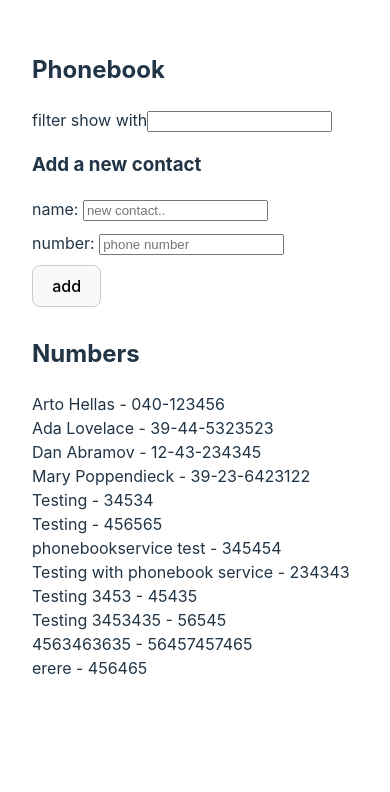
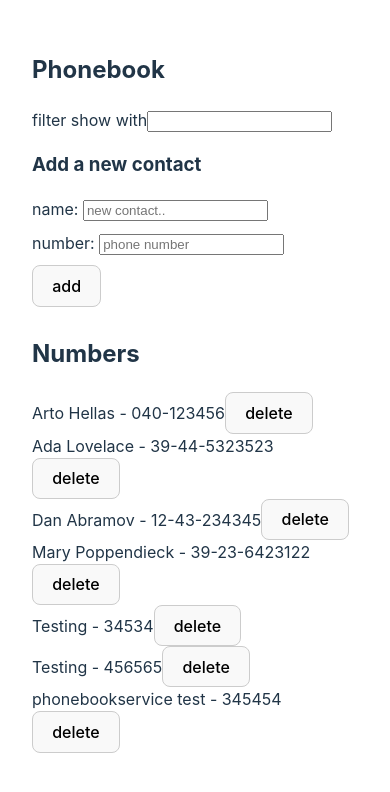
Before and after one commit to laminbarrow/fullstackopen, a React (Vite) app in the folder part2/2-phonebook/: page / in a window 390 px wide. Shown: the top 792 px of the page. Built offline with nearby package versions, Linux system fonts and the light colour scheme; data requests are answered from the project's data file.

Commit message:
Feat: 2.14: The Phonebook step9 (can delete contacts)

```diff
--- a/part2/2-phonebook/db.json
+++ b/part2/2-phonebook/db.json
@@ -34,31 +34,6 @@
       "name": "phonebookservice test",
       "number": "345454",
       "id": 7
-    },
-    {
-      "name": "Testing with phonebook service",
-      "number": "234343",
-      "id": 8
-    },
-    {
-      "name": "Testing 3453",
-      "number": "45435",
-      "id": 9
-    },
-    {
-      "name": "Testing 3453435",
-      "number": "56545",
-      "id": 10
-    },
-    {
-      "name": "4563463635",
-      "number": "56457457465",
-      "id": 11
-    },
-    {
-      "name": "erere",
-      "number": "456465",
-      "id": 12
     }
   ]
 }
--- a/part2/2-phonebook/src/App.jsx
+++ b/part2/2-phonebook/src/App.jsx
@@ -1,45 +1,72 @@
-import { useState } from 'react'
-import './App.css'
-import SearchFilter from './components/SearchFilter'
-import AddContactForm from './components/AddContactForm'
-import Contacts from './components/Contacts'
-import { useEffect } from 'react';
-import phonebookservice from './services/phonebookservice'
+import { useState } from "react";
+import "./App.css";
+import SearchFilter from "./components/SearchFilter";
+import AddContactForm from "./components/AddContactForm";
+import Contact from "./components/Contact";
+import { useEffect } from "react";
+import phonebookservice from "./services/phonebookservice";
+
 function App() {
-  const [contacts, setContacts] = useState([])
-  const [searchQuery, setSearchQuery] = useState('')
+  const [contacts, setContacts] = useState([]);
+  const [searchQuery, setSearchQuery] = useState("");
 
   useEffect(() => {
-    phonebookservice
-      .getAll()
-      .then(response => {
-        setContacts(response)
-      })
-  },[])
+    phonebookservice.getAll().then((response) => {
+      setContacts(response);
+    });
+  }, []);
 
-  const queriedContacts = searchQuery.length ? contacts.filter((contact) => {
-      return contact.name
-          .toLowerCase()
-          .includes(searchQuery.toLowerCase())
-
-  }) : contacts
+  const queriedContacts = searchQuery.length
+    ? contacts.filter((contact) => {
+      return contact.name.toLowerCase().includes(searchQuery.toLowerCase());
+    })
+    : contacts;
 
   const handleSearchQuery = (event) => {
-    setSearchQuery(event.target.value)
+    setSearchQuery(event.target.value);
+  };
+
+  /**
+   * handleDeleteContact
+   * delete contact handler
+   * @param {*} contact
+   */
+  const handleDeleteContact = (contact) => {
+    if (window.confirm(`Delete ${contact.name} ?`)) {
+      const contactID = contact.id
+      phonebookservice
+        .remove(contact.id)
+        .then((response) => {
+          // update contacts
+          setContacts(contacts.filter(contact => contact.id !== contactID))
+      });
+    }
+
   }
 
   return (
     <div>
-        <h2>Phonebook</h2>
-        <SearchFilter searchQuery={searchQuery} handleSearchQuery={handleSearchQuery} />
+      <h2>Phonebook</h2>
+      <SearchFilter
+        searchQuery={searchQuery}
+        handleSearchQuery={handleSearchQuery}
+      />
 
-        <h3>Add a new contact </h3>
-        <AddContactForm contacts={contacts} setContacts={setContacts} />
+      <h3>Add a new contact </h3>
+      <AddContactForm contacts={contacts} setContacts={setContacts} />
 
-        <h2>Numbers</h2>
-        <Contacts queriedContacts={queriedContacts} />
+      <h2>Numbers</h2>
+      {queriedContacts.map(contact => (
+        <Contact
+          key={contact.name}
+          contact={contact}
+          handleDeleteContact={() => handleDeleteContact(contact)}
+        />
+      ))
+      }
+
     </div>
-  )
+  );
 }
 
-export default App
+export default App;
--- /dev/null
+++ b/part2/2-phonebook/src/components/Contact.jsx
@@ -0,0 +1,8 @@
+export default function Contact({contact, handleDeleteContact}){
+   return(
+        <div>
+            {contact.name} - {contact.number}
+            <button type="button" onClick={handleDeleteContact}>delete</button>
+        </div>
+    )
+}
--- a/part2/2-phonebook/src/components/Contacts.jsx
+++ /dev/null
@@ -1,7 +0,0 @@
-export default function Contacts(props){
-   return(
-        props.queriedContacts.map(contact => (
-          <div key={contact.name}>{contact.name} - {contact.number}</div>
-        ) )
-    )
-}
--- a/part2/2-phonebook/src/services/phonebookservice.js
+++ b/part2/2-phonebook/src/services/phonebookservice.js
@@ -9,5 +9,9 @@ const create = newContact => {
     return axios.post(baseURL, newContact).then(response => response.data)
 }
 
+const remove = (id) => {
+    return axios.delete(`${baseURL}/${id}`).then(response => response.data)
+}
 
-export default {getAll,create}
+
+export default {getAll,create, remove}
```
